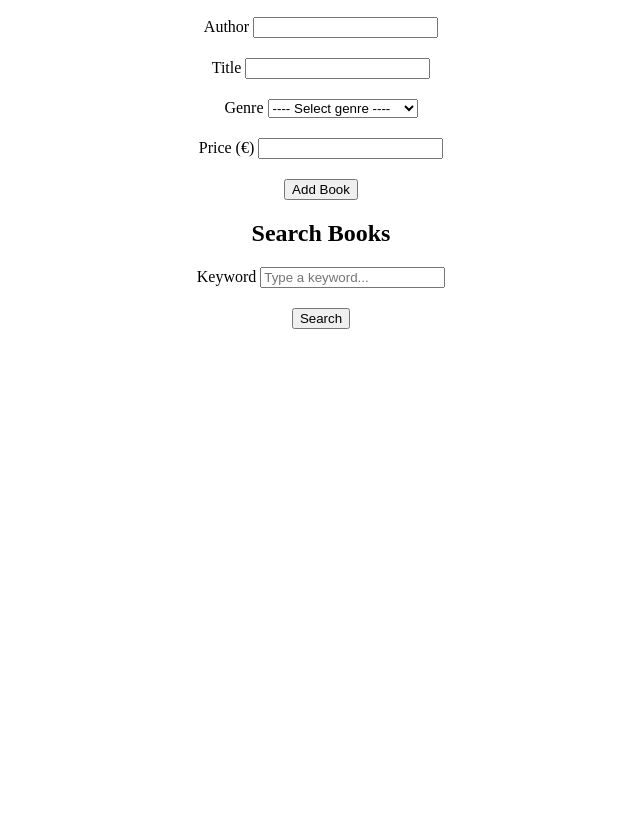
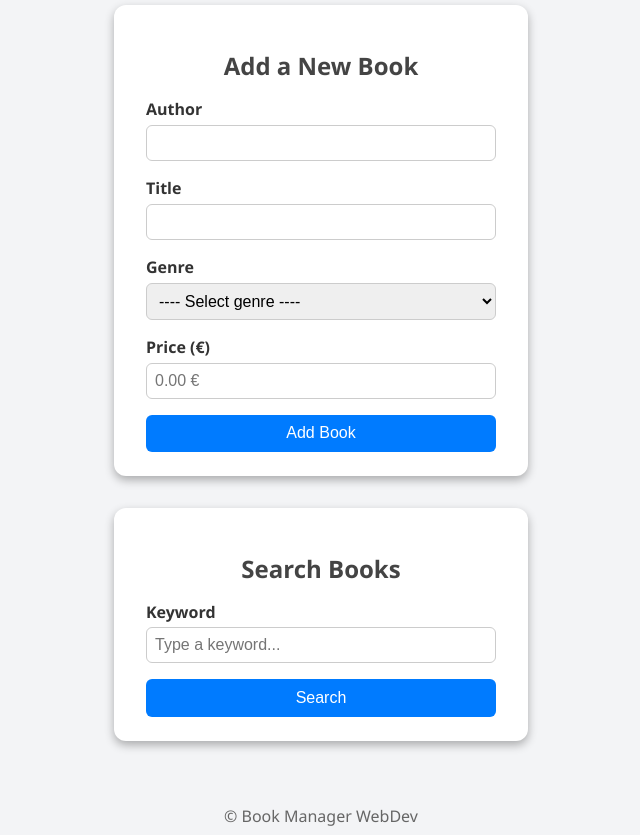
Before and after one commit to CharalamposTsigkrilas/WebDevExercise, a website: page index.html in a window 1280 px wide. Shown: the part 107-942 px from the top of the page, without its empty margins (319-959 px from the left). Before the commit the page ends 800 px from the top, so only its background shows below. Drawn offline with Linux system fonts and the light colour scheme.

Commit message:
css added

```diff
--- a/index.html
+++ b/index.html
@@ -4,33 +4,27 @@
     <meta charset="utf-8">
     <title>Book Manager</title>
 
-    <style>
-        h1,
-        div {
-            text-align: center;
-            margin: 20px;
-        }
-    </style>
+    <link rel="stylesheet" type="text/css" href="style.css">
 </head>
 
 <body>
 
     <h1>Book Management</h1>
 
-    <div>
+    <div class="container">
 
         <!-- Book creation form -->
-        <div>
+        <div class="card">
             <h2>Add a New Book</h2>
-            <div>
+            <div class="form-group">
                 <label for="author">Author</label>
-                <input type="text" id="author">
+                <input type="text" id="author" placeholder="">
             </div>
-            <div>
+            <div class="form-group">
                 <label for="title">Title</label>
                 <input type="text" id="title">
             </div>
-            <div>
+            <div class="form-group">
                 <label for="genre">Genre</label>
                 <select id="genre">
                     <option value="select" selected disabled>---- Select genre ----</option>
@@ -43,17 +37,17 @@
                     <option value="horror">Horror</option>
                 </select>
             </div>
-            <div>
+            <div class="form-group">
                 <label for="price">Price (€)</label>
-                <input type="number" min="0" id="price">
+                <input type="number" min="0" placeholder="0.00 €" id="price">
             </div>
             <button id="addButton" class="button">Add Book</button>
         </div>
 
         <!-- Book search form -->
-        <div>
+        <div class="card">
             <h2>Search Books</h2>
-            <div>
+            <div class="form-group">
                 <label for="keyword">Keyword</label>
                 <input type="text" id="keyword" placeholder="Type a keyword..." onkeypress="antiSpace()">
             </div>
@@ -61,6 +55,8 @@
         </div>
 
     </div>
+
+    <footer>© Book Manager WebDev</footer>
 
     <script type="text/javascript">
 
--- /dev/null
+++ b/style.css
@@ -0,0 +1,82 @@
+body {
+  font-family: "Segoe UI", Tahoma, Geneva, Verdana, sans-serif;
+  background-color: #f3f4f6;
+  /* margin: 0;
+  padding: 0; */
+}
+
+h1 {
+  text-align: center;
+  color: #333;
+  margin-top: 1rem;
+}
+
+.container {
+  display: flex;
+  flex-direction: column;
+  align-items: center;
+  justify-content: flex-start;
+  gap: 2rem;
+  padding: 2rem;
+}
+
+.card {
+  background: #fff;
+  border-radius: 12px;
+  box-shadow: 0 4px 10px rgba(0, 0, 0, 0.3);
+  padding: 1.5rem 2rem;
+  width: 350px;
+}
+
+.card h2 {
+  text-align: center;
+  color: #444;
+  margin-bottom: 1rem;
+}
+
+.form-group {
+  margin-bottom: 1rem;
+  display: flex;
+  flex-direction: column;
+}
+
+.form-group label {
+  font-weight: bold;
+  margin-bottom: 0.3rem;
+  color: #333;
+}
+
+.form-group input,
+.form-group select {
+  padding: 0.5rem;
+  border: 1px solid #ccc;
+  border-radius: 6px;
+  font-size: 1rem;
+}
+
+.button {
+  display: block;
+  width: 100%;
+  background-color: #007bff;
+  color: white;
+  border: none;
+  padding: 0.6rem;
+  font-size: 1rem;
+  border-radius: 6px;
+  cursor: pointer;
+  transition: background-color 0.2s ease;
+}
+
+.button:hover {
+  background-color: #0056b3;
+}
+
+.button:active {
+  transform: scale(0.98);
+}
+
+footer {
+  text-align: center;
+  margin-top: 2rem;
+  color: #666;
+}
```
